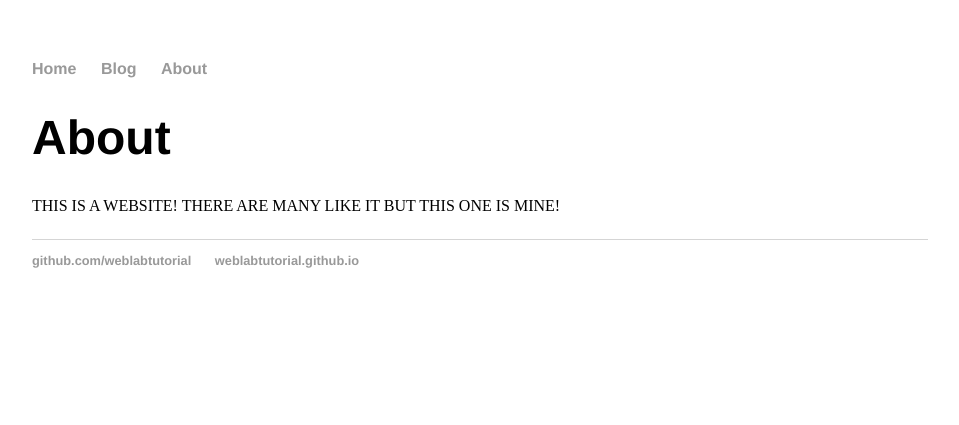
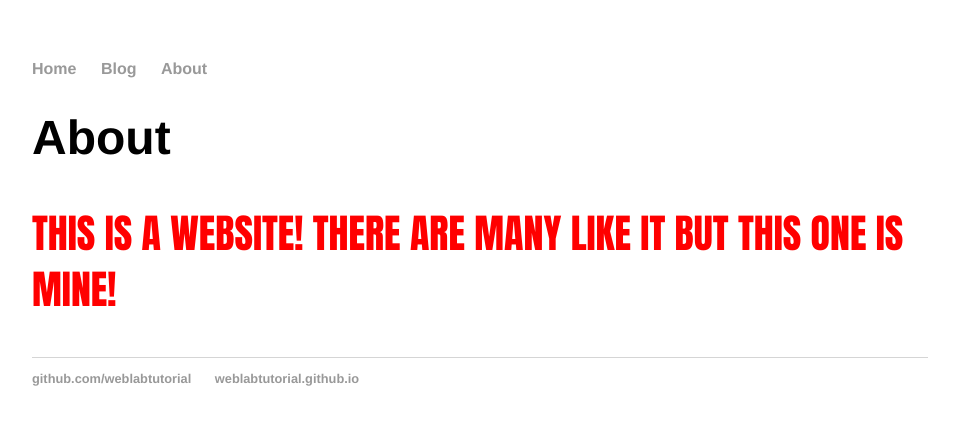
Before and after one commit to coreydtaylor/coreydtaylor.github.io, a Jekyll site: the page built from about/index.html, in a window 1280 px wide. Shown: the top 425 px of the page, without its empty margins (160-1119 px from the left). Built offline with Jekyll 4.4.1, drawn with Linux system fonts in a browser that asks for light colours.

Commit message:
Update index.html

```diff
--- a/about/index.html
+++ b/about/index.html
@@ -4,5 +4,5 @@ title: Web Programming Page
 ---
 <div class="blurbabout">
 	<h1>About</h1>
-	<pstyle=font-family:Impact; color:Red; font-size: 40px;>THIS IS A WEBSITE! THERE ARE MANY LIKE IT BUT THIS ONE IS MINE!</p>
+	<p style="font-family:Impact; color:Red; font-size: 40px;">THIS IS A WEBSITE! THERE ARE MANY LIKE IT BUT THIS ONE IS MINE!</p>
 </div>
```
